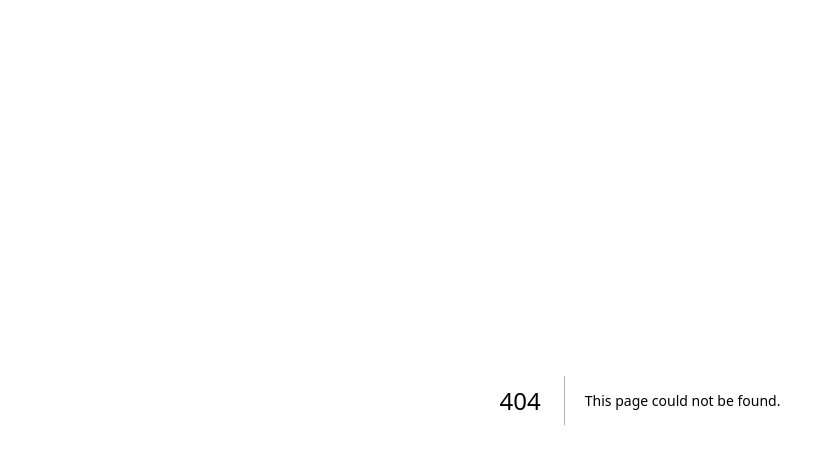
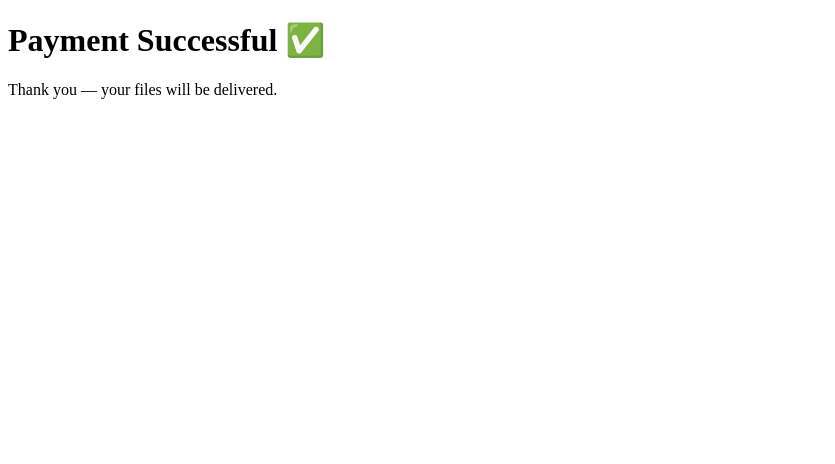
Before and after one commit to eliasgazzolli33-wq/DreamforgeAIi, a Next.js app: page /sucesso in a window 1280 px wide. Before the commit this address had no page. Shown: the top 464 px of the page, without its empty margins (0-835 px from the left). Built offline with nearby package versions, Linux system fonts and the light colour scheme.

Commit message:
Create page.js

```diff
--- /dev/null
+++ b/app/sucesso/page.js
@@ -0,0 +1,3 @@
+export default function Sucesso() {
+  return <div className="p-12 text-center"><h1 className="text-2xl font-bold">Payment Successful ✅</h1><p>Thank you — your files will be delivered.</p></div>;
+}
```
